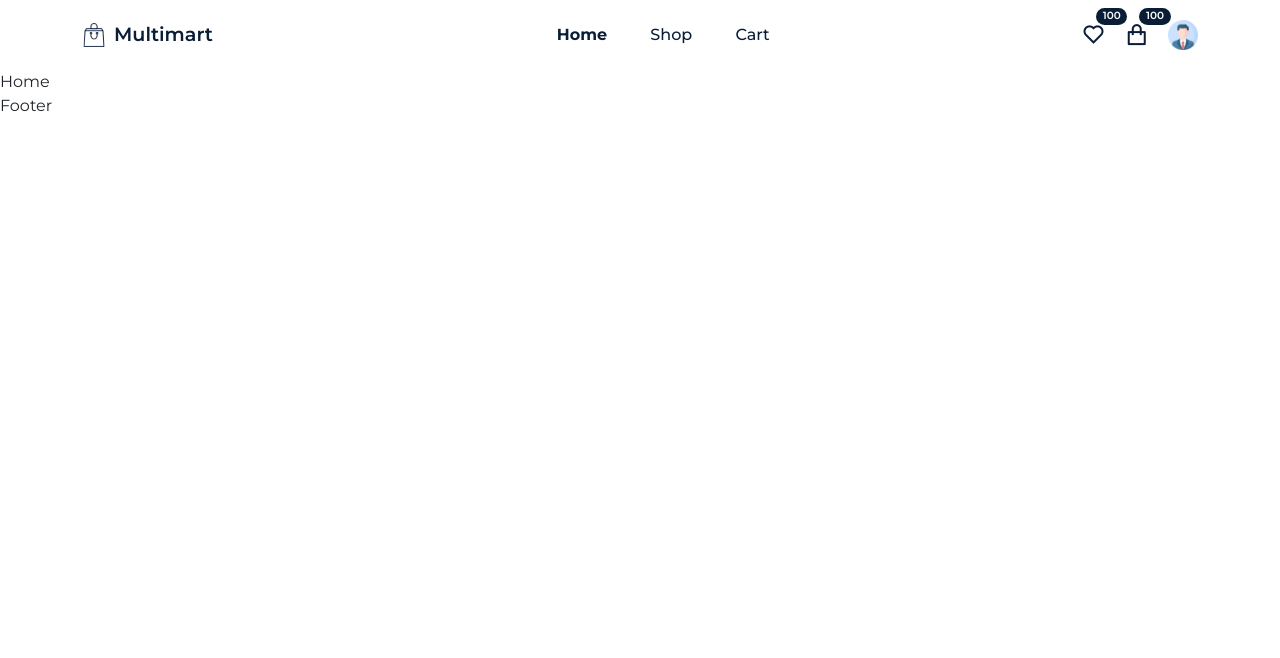
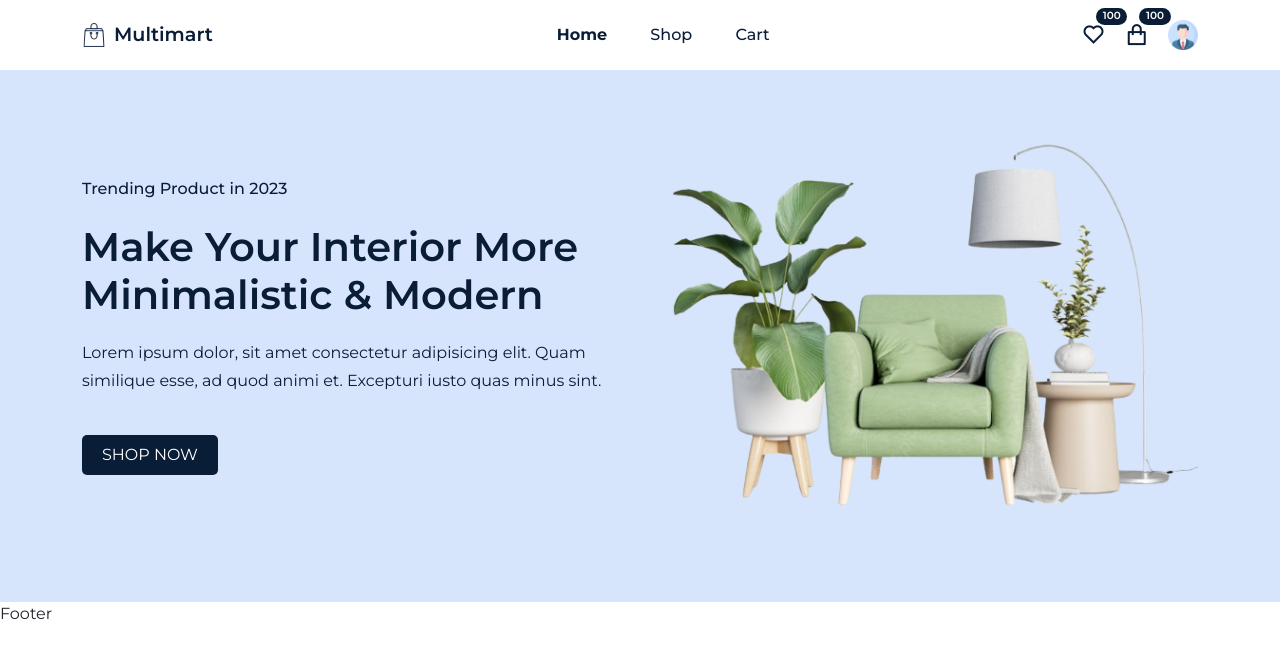
Before and after one commit to soyluemre/ecommerce, a React (Create React App) app: page /home in a window 1280 px wide. Shown: the top 658 px of the page. Built offline with nearby package versions, Linux system fonts and the light colour scheme.

Commit message:
create Home and Helmet

```diff
--- /dev/null
+++ b/src/components/Helmet/Helmet.jsx
@@ -0,0 +1,9 @@
+import React from "react";
+
+const Helmet = (props) => {
+  document.title = "Maltimart - " + props.title;
+
+  return <div className="w-100">{props.children}</div>;
+};
+
+export default Helmet;
--- a/src/pages/Home.jsx
+++ b/src/pages/Home.jsx
@@ -1,7 +1,47 @@
 import React from "react";
+import { motion } from "framer-motion";
+import Helmet from "../components/Helmet/Helmet";
+import { Container, Row, Col } from "reactstrap";
+import heroImg from "../assets/images/hero-img.png";
+import "../styles/home.css";
+import { Link } from "react-router-dom";
 
 const Home = () => {
-  return <div>Home</div>;
+  const year = new Date().getFullYear();
+  return (
+    <Helmet title={"Home"}>
+      <section className="hero__section">
+        <Container>
+          <Row>
+            <Col lg="6" md="6">
+              <div className="hero__content">
+                <p className="hero__subtitle">Trending Product in {year}</p>
+                <h2>Make Your Interior More Minimalistic & Modern</h2>
+                <p>
+                  Lorem ipsum dolor, sit amet consectetur adipisicing elit. Quam
+                  similique esse, ad quod animi et. Excepturi iusto quas minus
+                  sint.
+                </p>
+                <motion.button
+                  whileTap={{
+                    scale: 1.2,
+                  }}
+                  className="buy__btn"
+                >
+                  <Link to="/shop">SHOP NOW</Link>
+                </motion.button>
+              </div>
+            </Col>
+            <Col lg="6" md="6">
+              <div className="hero__img">
+                <img src={heroImg} alt="heroimage" />
+              </div>
+            </Col>
+          </Row>
+        </Container>
+      </section>
+    </Helmet>
+  );
 };
 
 export default Home;
--- /dev/null
+++ b/src/styles/home.css
@@ -0,0 +1,39 @@
+.hero__section {
+  background: var(--hero-bg);
+}
+
+.hero__content h2 {
+  color: var(--primary-color);
+  font-size: 2.5rem;
+  font-weight: 600;
+  margin: 20px 0px;
+}
+
+.hero__content p {
+  color: var(--primary-color);
+  line-height: 28px;
+}
+
+.hero__content p:nth-child(1) {
+  font-weight: 500;
+}
+
+.buy__btn {
+  border: none;
+  outline: none;
+  padding: 8px 20px;
+  border-radius: 5px;
+  background: var(--primary-color);
+  color: #fff;
+  cursor: pointer;
+  font-size: 1rem;
+  margin-top: 40px;
+}
+
+.buy__btn a:hover {
+  color: #fff;
+}
+
+.hero__content {
+  padding-top: 45px;
+}
```
